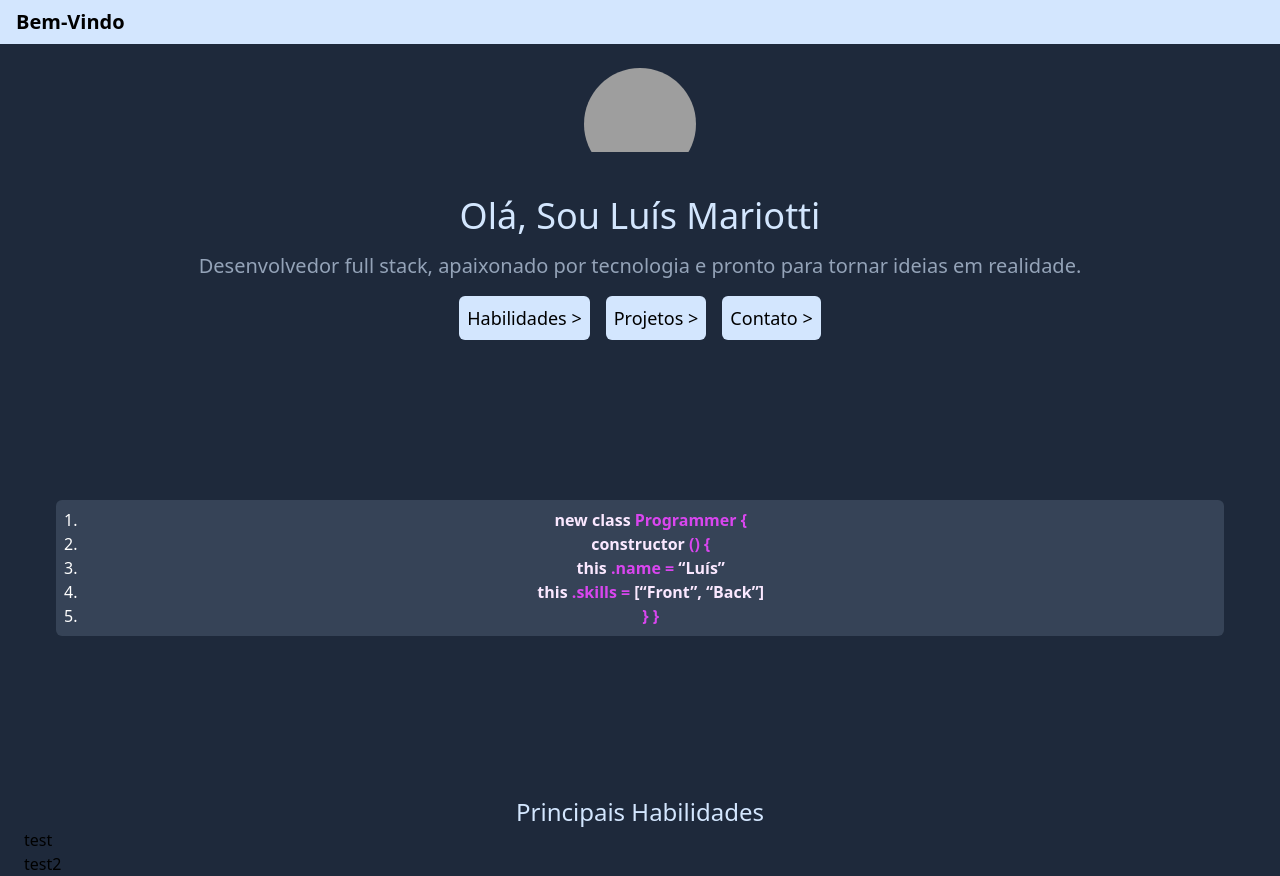
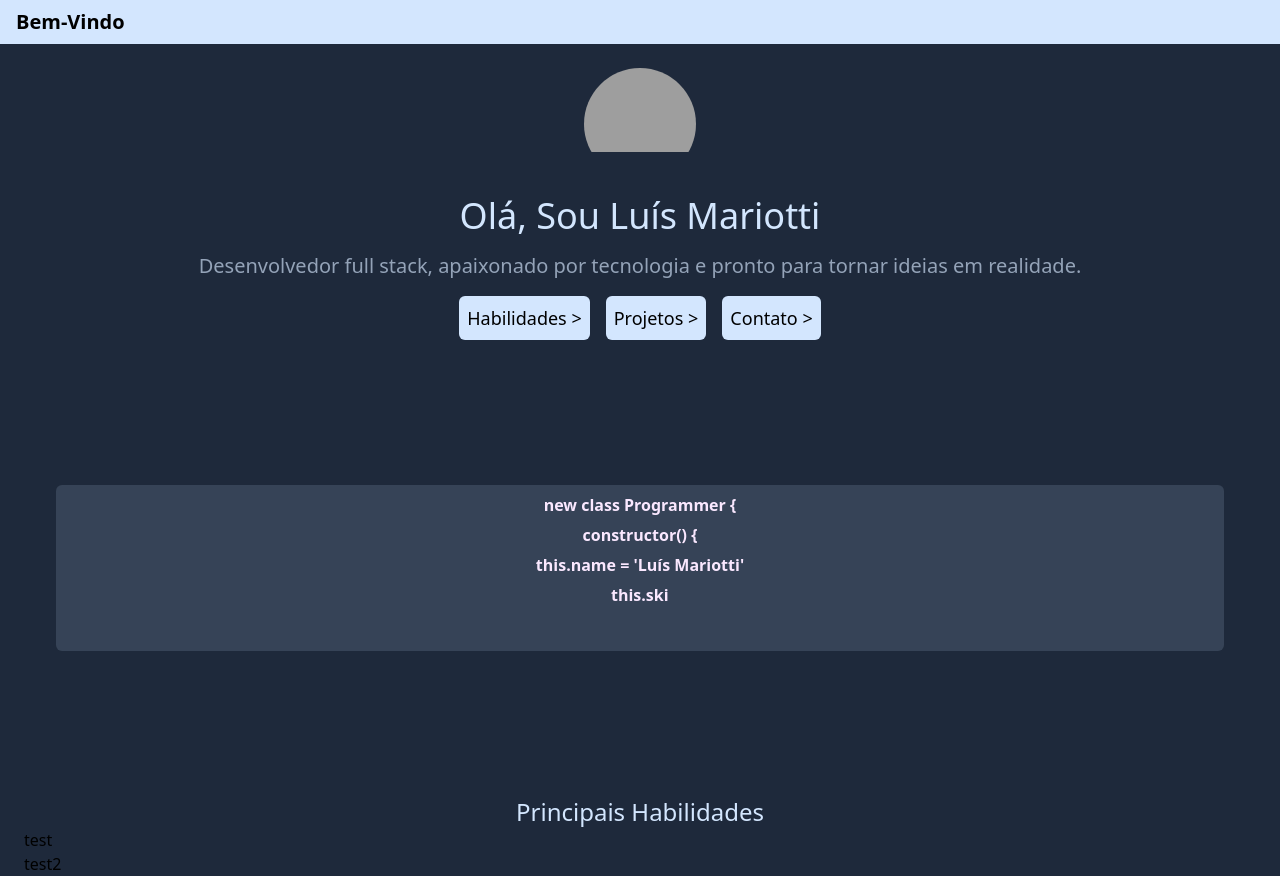
Before and after one commit to luismariotti1/portifolio, a Nuxt app: page / in a window 1280 px wide. Built offline with nearby package versions, Linux system fonts and the light colour scheme; grey boxes are pictures that could not be loaded.

Commit message:
typewrite

```diff
--- a/components/Home/Code.vue
+++ b/components/Home/Code.vue
@@ -4,43 +4,60 @@
       <div
         class="font-semibol flex w-full flex-col items-center justify-center p-2 text-white"
       >
-        <div class="flex w-full gap-2">
-          <span>1.</span>
-          <strong class="flex-grow text-center text-accent-100">
-            <strong class="text-accent-200">{{ "new class " }}</strong>
-            <strong>{{ "Programmer {" }}</strong>
+        <div class="flex-grow text-center">
+          <strong class="typewriter text-accent-200">
+            {{ "new class Programmer {" }}
           </strong>
-        </div>
-        <div class="flex w-full gap-2">
-          <span>2.</span>
-          <strong class="flex-grow text-center text-accent-100">
-            <strong class="text-accent-200">{{ "constructor" }}</strong>
-            {{ "() {" }}
+          <br />
+          <strong
+            class="typewriter text-accent-200"
+            style="animation-delay: 1.8s"
+          >
+            {{ "constructor() {" }}
           </strong>
-        </div>
-        <div class="flex w-full gap-2">
-          <span>3.</span>
-          <strong class="flex-grow text-center text-accent-100">
-            <strong class="text-accent-200">{{ "this" }}</strong>
-            {{ ".name = " }}
-            <strong class="text-accent-200">{{ "“Luís”" }}</strong>
+          <br />
+          <strong
+            class="typewriter text-accent-200"
+            style="animation-delay: 2.9s"
+          >
+            {{ "this.name = 'Luís Mariotti'" }}
           </strong>
-        </div>
-        <div class="flex w-full gap-2">
-          <span>4.</span>
-          <strong class="flex-grow text-center text-accent-100">
-            <strong class="text-accent-200">{{ "this" }}</strong>
-            {{ ".skills = " }}
-            <strong class="text-accent-200">{{ "[“Front”, “Back”]" }}</strong>
+          <br />
+          <strong
+            class="typewriter text-accent-200"
+            style="animation-delay: 4.5s"
+          >
+            {{ "this.skills = ['Front', 'Back']" }}
           </strong>
-        </div>
-        <div class="flex w-full gap-2">
-          <span>5.</span>
-          <strong class="flex-grow text-center text-accent-100">{{
-            "} }"
-          }}</strong>
+          <br />
+          <strong
+            class="typewriter text-accent-200"
+            style="animation-delay: 6.2s"
+          >
+            {{ "} }" }}
+          </strong>
         </div>
       </div>
     </div>
   </div>
 </template>
+
+<style>
+.typewriter {
+  display: inline-block;
+  overflow: hidden;
+  white-space: nowrap;
+  width: 0;
+  animation: type 1.8s steps(40, end) forwards;
+  animation-fill-mode: forwards;
+}
+
+@keyframes type {
+  0% {
+    width: 0;
+  }
+  100% {
+    width: 100%;
+  }
+}
+</style>
```
